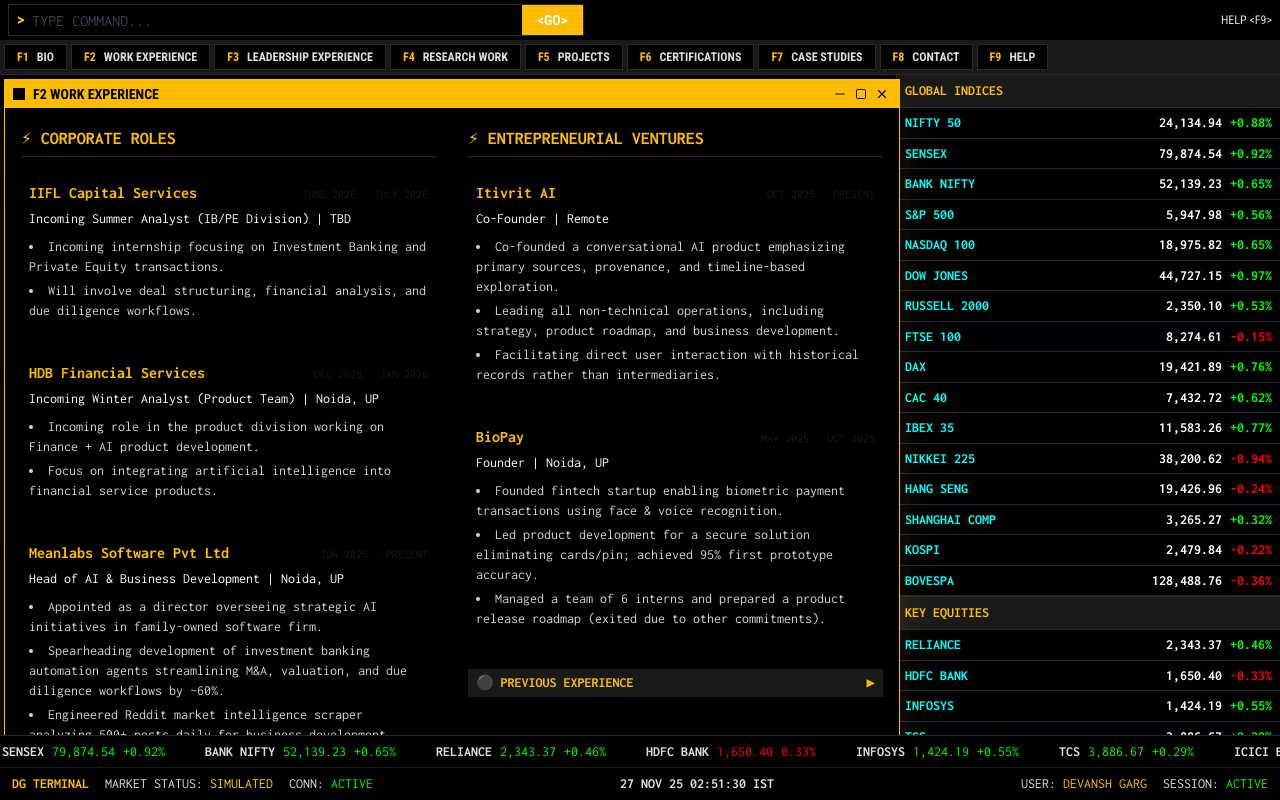
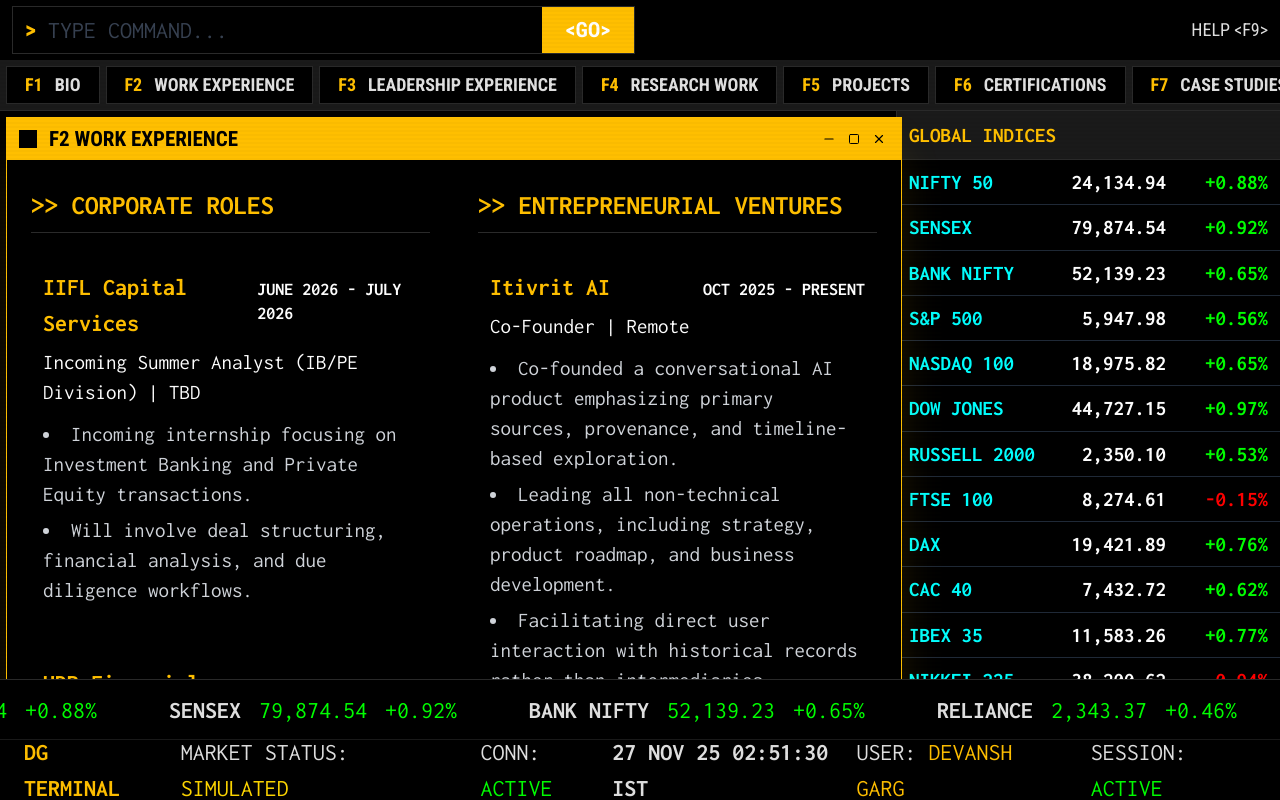
Before and after one commit to ThePredictiveDev/Portfolio-Website-Bloomberg, a React (Vite) app: page / in a window 1280 px wide. Both pictures are taken after a click on the button "F2 WORK EXPERIENCE". Built offline with nearby package versions, Linux system fonts and the light colour scheme.

Commit message:
Major UI Update: Increased font/footer size, standardized panel styling, updated content & case studies

```diff
--- a/src/components/content/CertsPanel.tsx
+++ b/src/components/content/CertsPanel.tsx
@@ -45,7 +45,7 @@
                  <div className="font-bold text-bloomberg-text">{cert.name}</div>
                  <div className="text-xs text-gray-400">{cert.inst}</div>
               </div>
-              <div className="text-bloomberg-yellow font-mono text-xs">{cert.date}</div>
+              <div className="text-white font-bold font-mono text-xs">{cert.date}</div>
            </div>
         ))}
       </div>
--- a/src/components/content/LeadershipPanel.tsx
+++ b/src/components/content/LeadershipPanel.tsx
@@ -8,7 +8,7 @@
          <div className="group hover:bg-white/5 p-3 rounded transition-colors border border-transparent hover:border-gray-800">
              <div className="flex justify-between items-baseline mb-2">
                 <h3 className="text-bloomberg-orange font-bold text-base">National Service Scheme (NSS) HP</h3>
-                <span className="text-gray-500 text-xs">NOV 2023 - MAR 2025</span>
+                <span className="text-white font-bold text-xs">NOV 2023 - MAR 2025</span>
              </div>
              <div className="text-white mb-2 font-bold">COORDINATOR</div>
              <p className="text-gray-300 leading-relaxed mb-2">
@@ -20,7 +20,7 @@
          <div className="group hover:bg-white/5 p-3 rounded transition-colors border border-transparent hover:border-gray-800">
              <div className="flex justify-between items-baseline mb-2">
                 <h3 className="text-bloomberg-orange font-bold text-base">Kullhad Economy Festival</h3>
-                <span className="text-gray-500 text-xs">AUG 2025 - OCT 2025</span>
+                <span className="text-white font-bold text-xs">AUG 2025 - OCT 2025</span>
              </div>
              <div className="text-white mb-2 font-bold">HEAD OF OPS & STRATEGY</div>
              <p className="text-gray-300 leading-relaxed mb-2">
@@ -32,7 +32,7 @@
          <div className="group hover:bg-white/5 p-3 rounded transition-colors border border-transparent hover:border-gray-800">
              <div className="flex justify-between items-baseline mb-2">
                 <h3 className="text-bloomberg-orange font-bold text-base">Kamand Bioengineering Group</h3>
-                <span className="text-gray-500 text-xs">AUG 2025 - PRESENT</span>
+                <span className="text-white font-bold text-xs">AUG 2025 - PRESENT</span>
              </div>
              <div className="text-white mb-2 font-bold">CO-COORDINATOR</div>
              <p className="text-gray-300 leading-relaxed mb-2">
@@ -44,7 +44,7 @@
          <div className="group hover:bg-white/5 p-3 rounded transition-colors border border-transparent hover:border-gray-800">
              <div className="flex justify-between items-baseline mb-2">
                 <h3 className="text-bloomberg-orange font-bold text-base">Exodia IIT Mandi</h3>
-                <span className="text-gray-500 text-xs">NOV 2024 - MAR 2025</span>
+                <span className="text-white font-bold text-xs">NOV 2024 - MAR 2025</span>
              </div>
              <div className="text-white mb-2 font-bold">HEAD OF SECURITY</div>
              <p className="text-gray-300 leading-relaxed mb-2">
@@ -56,7 +56,7 @@
          <div className="group hover:bg-white/5 p-3 rounded transition-colors border border-transparent hover:border-gray-800">
              <div className="flex justify-between items-baseline mb-2">
                 <h3 className="text-bloomberg-orange font-bold text-base">Teach Your Neighbour</h3>
-                <span className="text-gray-500 text-xs">DEC 2024 - MAY 2025</span>
+                <span className="text-white font-bold text-xs">DEC 2024 - MAY 2025</span>
              </div>
              <div className="text-white mb-2 font-bold">HEAD COORDINATOR</div>
              <p className="text-gray-300 leading-relaxed mb-2">
--- a/src/components/content/WorkPanel.tsx
+++ b/src/components/content/WorkPanel.tsx
@@ -9,13 +9,13 @@
 
         {/* Column 1: Corporate Roles */}
         <div>
-          <h2 className="text-lg font-bold text-bloomberg-orange mb-4 border-b border-bloomberg-border pb-1">⚡ CORPORATE ROLES</h2>
+          <h2 className="text-lg font-bold text-bloomberg-orange mb-4 border-b border-bloomberg-border pb-1">&gt;&gt; CORPORATE ROLES</h2>
 
           <div className="flex flex-col gap-6">
             <div className="group hover:bg-white/5 p-2 rounded transition-colors">
               <div className="flex justify-between items-baseline mb-1">
                 <h3 className="text-bloomberg-orange font-bold text-base">IIFL Capital Services</h3>
-                <span className="text-bloomberg-gray text-xs">JUNE 2026 - JULY 2026</span>
+                <span className="text-white font-bold text-xs">JUNE 2026 - JULY 2026</span>
               </div>
               <div className="text-white mb-2">Incoming Summer Analyst (IB/PE Division) | TBD</div>
               <ul className="list-disc list-inside text-gray-300 space-y-1">
@@ -27,7 +27,7 @@
             <div className="group hover:bg-white/5 p-2 rounded transition-colors">
               <div className="flex justify-between items-baseline mb-1">
                 <h3 className="text-bloomberg-orange font-bold text-base">HDB Financial Services</h3>
-                <span className="text-bloomberg-gray text-xs">DEC 2025 - JAN 2026</span>
+                <span className="text-white font-bold text-xs">DEC 2025 - JAN 2026</span>
               </div>
               <div className="text-white mb-2">Incoming Winter Analyst (Product Team) | Noida, UP</div>
               <ul className="list-disc list-inside text-gray-300 space-y-1">
@@ -39,7 +39,7 @@
              <div className="group hover:bg-white/5 p-2 rounded transition-colors">
               <div className="flex justify-between items-baseline mb-1">
                 <h3 className="text-bloomberg-orange font-bold text-base">Meanlabs Software Pvt Ltd</h3>
-                <span className="text-bloomberg-gray text-xs">JUN 2025 - PRESENT</span>
+                <span className="text-white font-bold text-xs">JUN 2025 - PRESENT</span>
               </div>
               <div className="text-white mb-2">Head of AI & Business Development | Noida, UP</div>
               <ul className="list-disc list-inside text-gray-300 space-y-1">
@@ -52,7 +52,7 @@
             <div className="group hover:bg-white/5 p-2 rounded transition-colors">
               <div className="flex justify-between items-baseline mb-1">
                 <h3 className="text-bloomberg-orange font-bold text-base">FidelFolio Investments</h3>
-                <span className="text-bloomberg-gray text-xs">FEB 2025 - MAY 2025</span>
+                <span className="text-white font-bold text-xs">FEB 2025 - MAY 2025</span>
               </div>
               <div className="text-white mb-2">Quantitative Analyst Intern | Mumbai, MH (WFH)</div>
               <ul className="list-disc list-inside text-gray-300 space-y-1">
@@ -65,7 +65,7 @@
              <div className="group hover:bg-white/5 p-2 rounded transition-colors">
               <div className="flex justify-between items-baseline mb-1">
                 <h3 className="text-bloomberg-orange font-bold text-base">Private Portfolio</h3>
-                <span className="text-bloomberg-gray text-xs">2022 - PRESENT</span>
+                <span className="text-white font-bold text-xs">2022 - PRESENT</span>
               </div>
               <div className="text-white mb-2">Long Term Investor | Personal</div>
               <ul className="list-disc list-inside text-gray-300 space-y-1">
@@ -78,13 +78,13 @@
 
         {/* Column 2: Entrepreneurial */}
         <div>
-          <h2 className="text-lg font-bold text-bloomberg-orange mb-4 border-b border-bloomberg-border pb-1">⚡ ENTREPRENEURIAL VENTURES</h2>
+          <h2 className="text-lg font-bold text-bloomberg-orange mb-4 border-b border-bloomberg-border pb-1">&gt;&gt; ENTREPRENEURIAL VENTURES</h2>
 
           <div className="flex flex-col gap-6 mb-8">
             <div className="group hover:bg-white/5 p-2 rounded transition-colors">
               <div className="flex justify-between items-baseline mb-1">
                 <h3 className="text-bloomberg-orange font-bold text-base">Itivrit AI</h3>
-                <span className="text-bloomberg-gray text-xs">OCT 2025 - PRESENT</span>
+                <span className="text-white font-bold text-xs">OCT 2025 - PRESENT</span>
               </div>
               <div className="text-white mb-2">Co-Founder | Remote</div>
               <ul className="list-disc list-inside text-gray-300 space-y-1">
@@ -97,7 +97,7 @@
             <div className="group hover:bg-white/5 p-2 rounded transition-colors">
               <div className="flex justify-between items-baseline mb-1">
                 <h3 className="text-bloomberg-orange font-bold text-base">BioPay</h3>
-                <span className="text-bloomberg-gray text-xs">MAY 2025 - OCT 2025</span>
+                <span className="text-white font-bold text-xs">MAY 2025 - OCT 2025</span>
               </div>
               <div className="text-white mb-2">Founder | Noida, UP</div>
               <ul className="list-disc list-inside text-gray-300 space-y-1">
@@ -114,7 +114,7 @@
                 onClick={() => setShowPrevious(!showPrevious)}
                 className="w-full text-left bg-bloomberg-gray text-bloomberg-orange px-2 py-1 font-bold flex justify-between items-center"
              >
-                <span>⚫ PREVIOUS EXPERIENCE</span>
+                <span>&gt;&gt; PREVIOUS EXPERIENCE</span>
                 <span>{showPrevious ? '▼' : '▶'}</span>
              </button>
 
@@ -123,7 +123,7 @@
                    <div className="group">
                       <div className="flex justify-between items-baseline mb-1">
                         <h3 className="text-bloomberg-orange font-bold text-sm">WorldQuant</h3>
-                        <span className="text-bloomberg-gray text-xs">OCT 2023 - FEB 2025</span>
+                        <span className="text-white font-bold text-xs">OCT 2023 - FEB 2025</span>
                       </div>
                       <div className="text-white text-xs mb-1">Research Consultant</div>
                       <ul className="list-disc list-inside text-gray-400 text-xs">
@@ -135,7 +135,7 @@
                    <div className="group">
                       <div className="flex justify-between items-baseline mb-1">
                         <h3 className="text-bloomberg-orange font-bold text-sm">CollegeCraves</h3>
-                        <span className="text-bloomberg-gray text-xs">SEP 2023 - SEP 2024</span>
+                        <span className="text-white font-bold text-xs">SEP 2023 - SEP 2024</span>
                       </div>
                       <div className="text-white text-xs mb-1">Co-Founder</div>
                       <ul className="list-disc list-inside text-gray-400 text-xs">
@@ -147,7 +147,7 @@
                    <div className="group">
                       <div className="flex justify-between items-baseline mb-1">
                         <h3 className="text-bloomberg-orange font-bold text-sm">Masai</h3>
-                        <span className="text-bloomberg-gray text-xs">SEP 2024 - JAN 2025</span>
+                        <span className="text-white font-bold text-xs">SEP 2024 - JAN 2025</span>
                       </div>
                       <div className="text-white text-xs mb-1">Teaching Assistant CS-101</div>
                       <ul className="list-disc list-inside text-gray-400 text-xs">
@@ -159,7 +159,7 @@
                    <div className="group">
                       <div className="flex justify-between items-baseline mb-1">
                         <h3 className="text-bloomberg-orange font-bold text-sm">Indian Institute of Technology, Mandi</h3>
-                        <span className="text-bloomberg-gray text-xs">AUG 2024 - DEC 2024</span>
+                        <span className="text-white font-bold text-xs">AUG 2024 - DEC 2024</span>
                       </div>
                       <div className="text-white text-xs mb-1">Teaching Assistant DS-1</div>
                       <ul className="list-disc list-inside text-gray-400 text-xs">
--- a/src/components/layout/BottomBar.tsx
+++ b/src/components/layout/BottomBar.tsx
@@ -16,13 +16,13 @@
   }).replace(/,/g, '').toUpperCase() + ' IST';
 
   return (
-    <div className="fixed bottom-0 w-full flex flex-col z-50 bg-bloomberg-black border-t border-bloomberg-border font-mono text-sm select-none">
+    <div className="fixed bottom-0 w-full flex flex-col z-50 bg-bloomberg-black border-t border-bloomberg-border font-mono text-base select-none">
       {/* Ticker Strip */}
-      <div className="flex items-center bg-black h-8 overflow-hidden border-b border-bloomberg-gray relative">
-        <div className="flex animate-marquee whitespace-nowrap gap-10 min-w-full items-center hover:pause-animation">
+      <div className="flex items-center bg-black h-10 overflow-hidden border-b border-bloomberg-gray relative">
+        <div className="flex animate-marquee whitespace-nowrap gap-12 min-w-full items-center hover:pause-animation">
            {/* Duplicate list to create seamless loop - tripled for smoothness */}
            {[...marketData, ...marketData, ...marketData].map((data, idx) => (
-             <div key={`${data.symbol}-${idx}`} className="flex items-center gap-2">
+             <div key={`${data.symbol}-${idx}`} className="flex items-center gap-3">
                <span className="text-bloomberg-text font-bold">{data.symbol}</span>
                <span className={data.change >= 0 ? 'text-bloomberg-green' : 'text-bloomberg-red'}>
                  {data.price.toLocaleString('en-US', { minimumFractionDigits: 2, maximumFractionDigits: 2 })}
@@ -36,8 +36,8 @@
       </div>
 
       {/* Status Bar */}
-      <div className="flex justify-between items-center px-3 py-1.5 bg-bloomberg-black text-bloomberg-text h-8">
-        <div className="flex items-center gap-4">
+      <div className="flex justify-between items-center px-4 py-2 bg-bloomberg-black text-bloomberg-text h-10">
+        <div className="flex items-center gap-6">
           <span className="text-bloomberg-orange font-bold">DG TERMINAL</span>
           <span>MARKET STATUS: <span className="text-bloomberg-yellow">SIMULATED</span></span>
           <span>CONN: <span className="text-bloomberg-green">ACTIVE</span></span>
@@ -47,7 +47,7 @@
           {formattedTime}
         </div>
 
-        <div className="flex items-center gap-4">
+        <div className="flex items-center gap-6">
            <span>USER: <span className="text-bloomberg-orange">DEVANSH GARG</span></span>
            <span>SESSION: <span className="text-bloomberg-green">ACTIVE</span></span>
         </div>
--- a/src/components/layout/SidePanel.tsx
+++ b/src/components/layout/SidePanel.tsx
@@ -17,10 +17,10 @@
 
     return (
       <div key={idx} className="flex justify-between items-center px-2 py-1.5 border-b border-gray-800 hover:bg-white/5 font-mono text-sm leading-tight">
-        <div className="text-bloomberg-cyan font-bold truncate flex-1 min-w-0">{item.symbol}</div>
-        <div className="text-right flex items-center gap-2 flex-shrink-0">
-          <div className="text-white w-24 text-right font-bold">{item.price.toLocaleString('en-US', { minimumFractionDigits: digits, maximumFractionDigits: digits })}</div>
-          <div className={`w-18 text-right font-bold ${item.change >= 0 ? 'text-bloomberg-green' : 'text-bloomberg-red'}`}>
+        <div className="text-bloomberg-cyan font-bold truncate flex-1 min-w-0 pr-1">{item.symbol}</div>
+        <div className="text-right flex items-center justify-end gap-1 flex-shrink-0 min-w-[140px]">
+          <div className="text-white text-right font-bold">{item.price.toLocaleString('en-US', { minimumFractionDigits: digits, maximumFractionDigits: digits })}</div>
+          <div className={`text-right font-bold w-16 ${item.change >= 0 ? 'text-bloomberg-green' : 'text-bloomberg-red'}`}>
             {item.change >= 0 ? '+' : ''}{item.changePercent.toFixed(2)}%
           </div>
         </div>
--- a/src/index.css
+++ b/src/index.css
@@ -3,6 +3,10 @@
 @tailwind utilities;
 
 @layer base {
+  html {
+    font-size: 125%; /* Increased base size (approx 20px instead of 16px) to scale everything up, but 150% might be too aggressive causing overflow. 1.25 is safer start, but user asked for 1.5x. Let's go with 150% as requested. */
+    font-size: 24px; /* 1.5 * 16px default = 24px. Explicitly setting this handles the scaling. */
+  }
   body {
     @apply bg-bloomberg-black text-bloomberg-text font-sans overflow-hidden antialiased;
     background-color: #000000;
```
